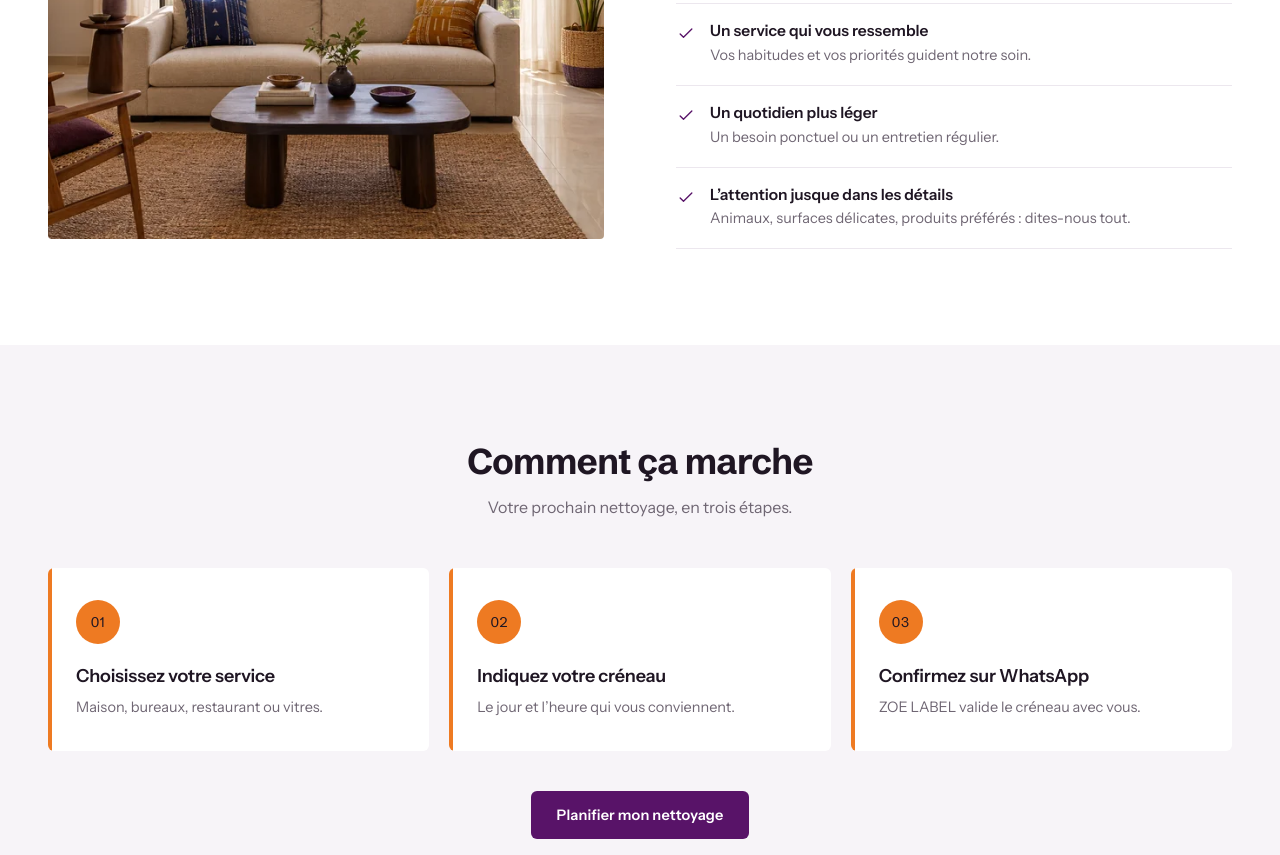
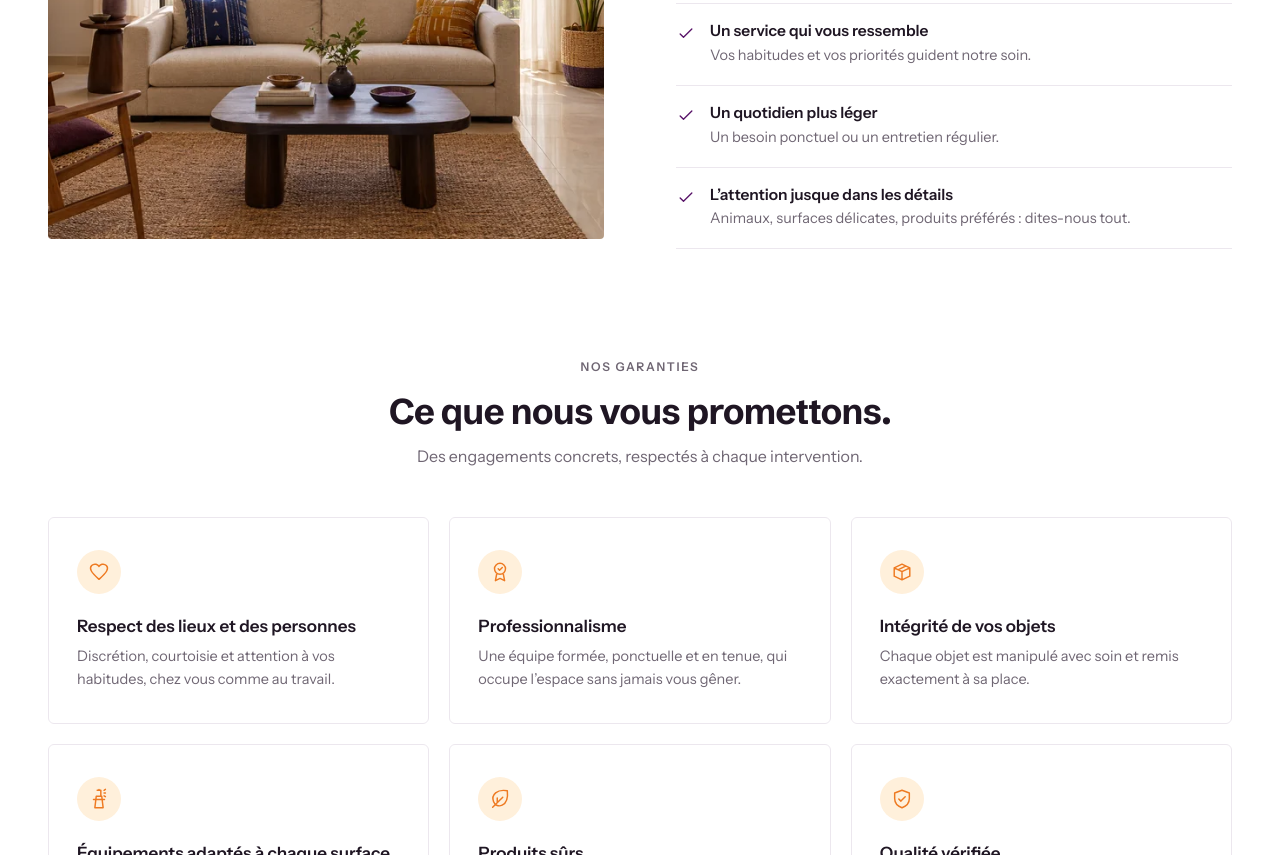
Before and after one commit to christAgu/zoe-label, a website built with Vite: page index.html in a window 1280 px wide. Shown: the part 1945-2800 px from the top of the page. Built offline with nearby package versions, Linux system fonts and the light colour scheme.

Commit message:
feat: 'Nos garanties' section with six commitments + nav link
Co-Authored-By: Devin AI <158243242+devin-ai-integration[bot]@users.noreply.github.com>

```diff
--- a/index.html
+++ b/index.html
@@ -100,6 +100,18 @@
             d="M9.2 8.3c.2-.4.5-.4.7-.4h.5c.2 0 .4 0 .6.5l.8 1.9c.1.2.1.4 0 .6l-.6.8c-.1.2-.2.3 0 .6a7 7 0 0 0 3.4 3c.3.1.4.1.6-.1l.9-1c.2-.2.4-.2.6-.1l1.9.9c.3.1.5.2.5.4a2.3 2.3 0 0 1-.2 1.3c-.3.6-1.4 1.2-2 1.2-.5.1-1 .2-3.4-.8a11.6 11.6 0 0 1-4.5-4.3c-.4-.7-.9-1.7-.9-2.7s.5-1.6 1.1-2.2Z"
           />
         </symbol>
+        <symbol id="i-shield" viewBox="0 0 24 24">
+          <path d="M12 2.5 4 5.5v6c0 4.6 3.4 8.4 8 10 4.6-1.6 8-5.4 8-10v-6Zm-3.5 9.5 2.3 2.3 4.7-4.8" />
+        </symbol>
+        <symbol id="i-badge" viewBox="0 0 24 24">
+          <path d="M12 2.5a6 6 0 1 1 0 12 6 6 0 0 1 0-12Zm-3.5 11L7 21.5l5-2.5 5 2.5-1.5-8M10 8.5l1.5 1.5L14.5 7" />
+        </symbol>
+        <symbol id="i-box" viewBox="0 0 24 24">
+          <path d="m3.5 7.5 8.5-4 8.5 4v9l-8.5 4-8.5-4Zm8.5 4v9m8.5-13-8.5 4-8.5-4m12.5-2-8 4" />
+        </symbol>
+        <symbol id="i-spray" viewBox="0 0 24 24">
+          <path d="M9 9h6l1.5 12.5h-9Zm1-6.5h4V9m-2-6.5v-1M17.5 5.5h1.5M17.5 8.5l1.5 1M17.5 2.5l1.5-1M6 12.5h12" />
+        </symbol>
         <symbol id="i-close" viewBox="0 0 24 24">
           <path d="m6 6 12 12M6 18 18 6" />
         </symbol>
@@ -123,6 +135,7 @@
         <nav class="desktop-nav" aria-label="Navigation principale">
           <a href="#services">Services</a
           ><a href="#why-zoe">À propos</a
+          ><a href="#guarantees">Garanties</a
           ><a href="#how-it-works">Comment ça marche</a
           ><a href="#questions">FAQ</a>
         </nav>
@@ -149,6 +162,7 @@
       >
         <a href="#services">Services</a
         ><a href="#why-zoe">À propos</a
+        ><a href="#guarantees">Garanties</a
         ><a href="#how-it-works">Comment ça marche</a
         ><a href="#questions">FAQ</a>
       </nav>
@@ -402,6 +416,80 @@
             </li>
           </ul>
         </div>
+      </section>
+
+      <section
+        class="guarantees-section container"
+        id="guarantees"
+        aria-labelledby="guarantees-title"
+      >
+        <div class="center-heading reveal">
+          <p class="eyebrow">Nos garanties</p>
+          <h2 id="guarantees-title">Ce que nous vous promettons.</h2>
+          <p>Des engagements concrets, respectés à chaque intervention.</p>
+        </div>
+        <ul class="guarantee-grid">
+          <li class="reveal">
+            <span class="guarantee-icon"
+              ><svg class="icon" aria-hidden="true"><use href="#i-heart" /></svg
+            ></span>
+            <h3>Respect des lieux et des personnes</h3>
+            <p>
+              Discrétion, courtoisie et attention à vos habitudes, chez vous
+              comme au travail.
+            </p>
+          </li>
+          <li class="reveal" style="--reveal-delay: 60ms">
+            <span class="guarantee-icon"
+              ><svg class="icon" aria-hidden="true"><use href="#i-badge" /></svg
+            ></span>
+            <h3>Professionnalisme</h3>
+            <p>
+              Une équipe formée, ponctuelle et en tenue, qui occupe l’espace
+              sans jamais vous gêner.
+            </p>
+          </li>
+          <li class="reveal" style="--reveal-delay: 120ms">
+            <span class="guarantee-icon"
+              ><svg class="icon" aria-hidden="true"><use href="#i-box" /></svg
+            ></span>
+            <h3>Intégrité de vos objets</h3>
+            <p>
+              Chaque objet est manipulé avec soin et remis exactement à sa
+              place.
+            </p>
+          </li>
+          <li class="reveal" style="--reveal-delay: 180ms">
+            <span class="guarantee-icon"
+              ><svg class="icon" aria-hidden="true"><use href="#i-spray" /></svg
+            ></span>
+            <h3>Équipements adaptés à chaque surface</h3>
+            <p>
+              Matériel et produits choisis selon le sol, le bois, le verre ou
+              l’inox.
+            </p>
+          </li>
+          <li class="reveal" style="--reveal-delay: 240ms">
+            <span class="guarantee-icon"
+              ><svg class="icon" aria-hidden="true"><use href="#i-leaf" /></svg
+            ></span>
+            <h3>Produits sûrs</h3>
+            <p>
+              Des produits respectueux de votre santé, de vos animaux et de
+              l’environnement.
+            </p>
+          </li>
+          <li class="reveal" style="--reveal-delay: 300ms">
+            <span class="guarantee-icon"
+              ><svg class="icon" aria-hidden="true"><use href="#i-shield" /></svg
+            ></span>
+            <h3>Qualité vérifiée</h3>
+            <p>
+              Un contrôle en fin de prestation. Un détail vous échappe ? Nous
+              revenons.
+            </p>
+          </li>
+        </ul>
       </section>
 
       <section
--- a/styles.css
+++ b/styles.css
@@ -1215,6 +1215,47 @@ main h2 {
   font-size: 14.5px;
   color: var(--muted);
 }
+.guarantees-section {
+  padding-block: 0 96px;
+}
+.guarantee-grid {
+  margin: 0;
+  padding: 0;
+  list-style: none;
+  display: grid;
+  grid-template-columns: repeat(3, 1fr);
+  gap: 20px;
+}
+.guarantee-grid li {
+  padding: 32px 28px;
+  border: 1px solid var(--line);
+  border-radius: 6px;
+}
+.guarantee-icon {
+  display: inline-flex;
+  align-items: center;
+  justify-content: center;
+  width: 44px;
+  height: 44px;
+  border-radius: 50%;
+  background: var(--accent-soft);
+}
+.guarantee-icon .icon {
+  width: 22px;
+  height: 22px;
+  color: #ee7a22;
+}
+.guarantee-grid h3 {
+  margin-top: 22px;
+  font-size: 17px;
+  font-weight: 600;
+  letter-spacing: 0;
+}
+.guarantee-grid p {
+  margin-top: 8px;
+  font-size: 14.5px;
+  color: var(--muted);
+}
 .process-section {
   padding-block: 96px;
   background: var(--soft);
@@ -1548,6 +1589,16 @@ main h2 {
   .process-section {
     padding-block: 64px;
   }
+  .guarantees-section {
+    padding-block: 0 64px;
+  }
+  .guarantee-grid {
+    grid-template-columns: 1fr 1fr;
+    gap: 12px;
+  }
+  .guarantee-grid li {
+    padding: 24px 20px;
+  }
   .process-grid {
     grid-template-columns: 1fr;
     gap: 12px;
@@ -1583,3 +1634,8 @@ main h2 {
     gap: 6px;
   }
 }
+@media (max-width: 600px) {
+  .guarantee-grid {
+    grid-template-columns: 1fr;
+  }
+}
```
